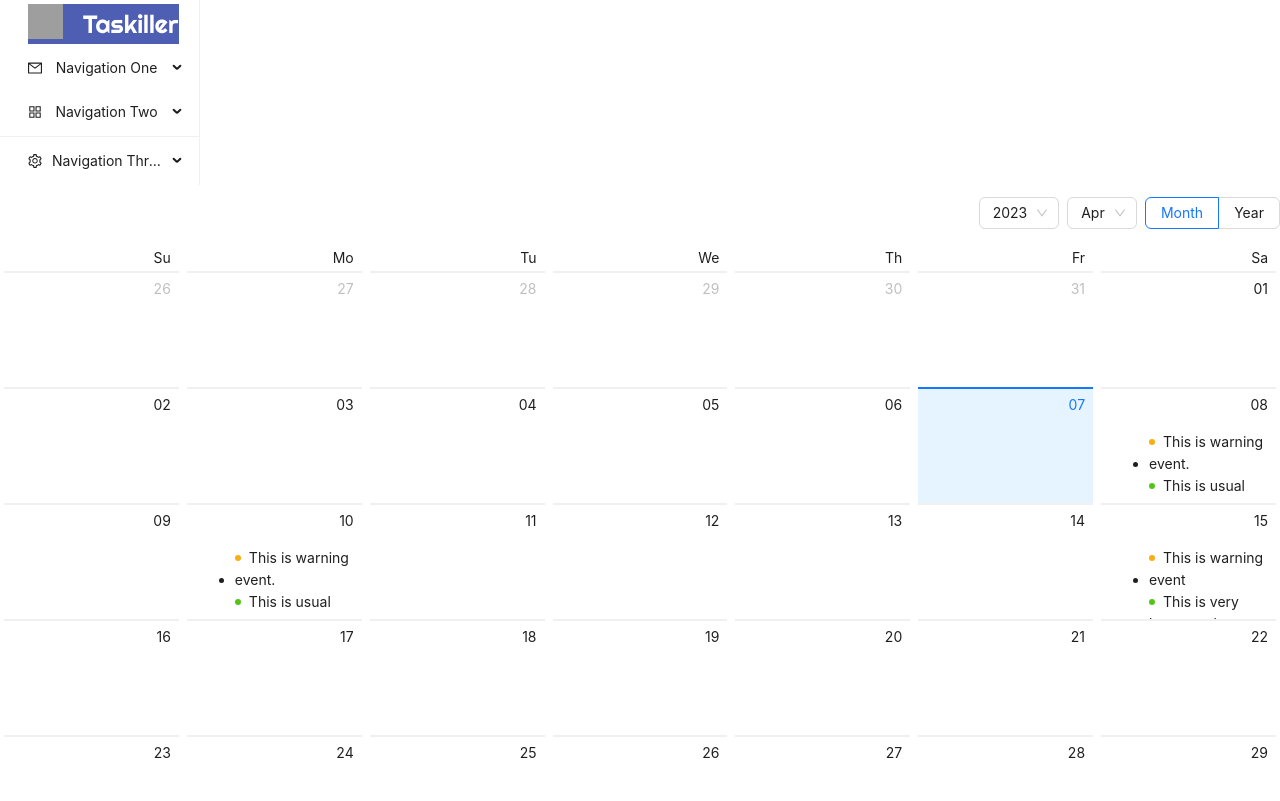
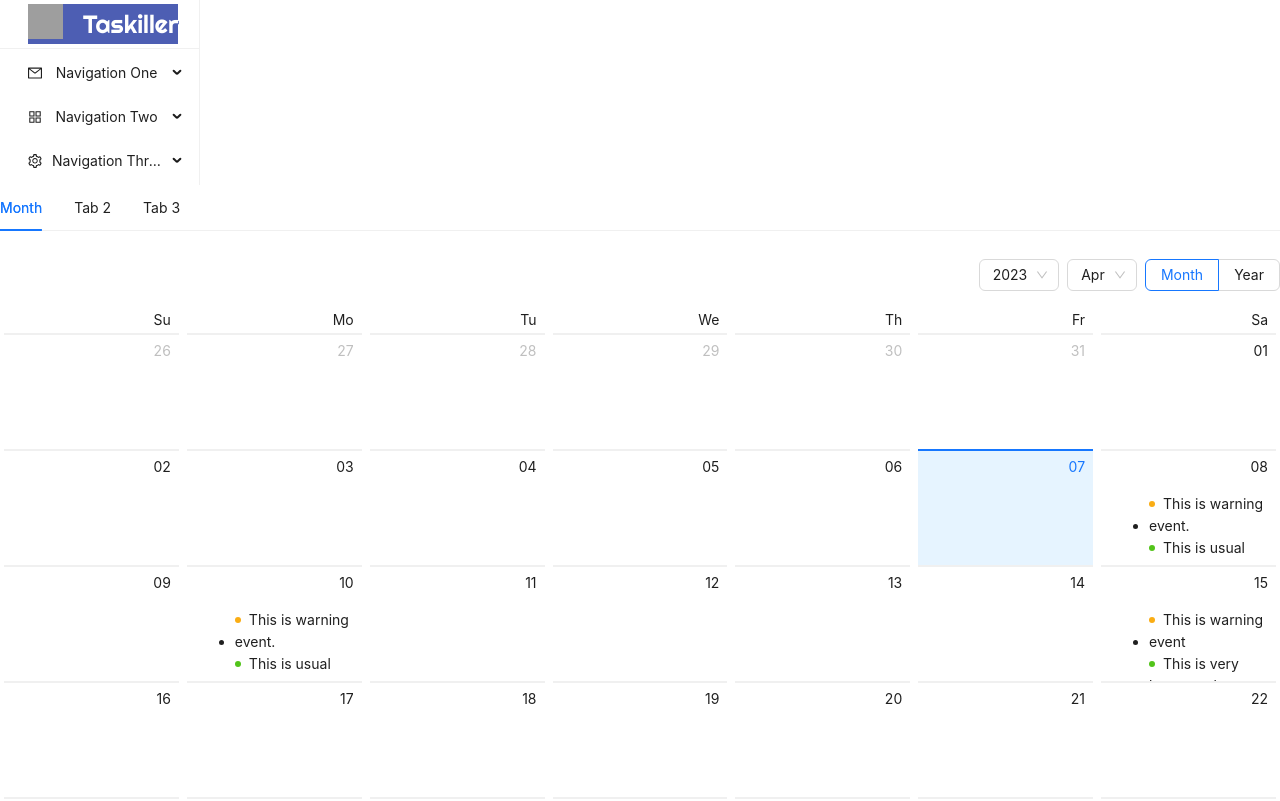
Before and after one commit to UI-UX-Bad-Team/task-management-project, a React (Create React App) app: page / in a window 1280 px wide. Shown: the top 801 px of the page. Built offline with nearby package versions, Linux system fonts and the light colour scheme; grey boxes are pictures that could not be loaded.

Commit message:
add Tabs component

```diff
--- a/src/App.js
+++ b/src/App.js
@@ -7,7 +7,6 @@
 function App() {
   return (
     <div className="App">
-		<Navigation />
       	<Dashboard />
     </div>
   );
--- /dev/null
+++ b/src/components/Calendars/Calendars.js
@@ -0,0 +1,136 @@
+import React from 'react';
+import { Tabs, Badge, Calendar } from 'antd';
+
+
+const monthCellRender = (value) => {
+	const num = getMonthData(value);
+	return num ? (
+	  <div className="notes-month">
+		<section>{num}</section>
+		<span>Backlog number</span>
+	  </div>
+	) : null;
+};
+
+const dateCellRender = (value) => {
+
+	const listData = getListData(value);
+
+	return (
+	  <ul className="events">
+			{listData.map((item) => (
+		  		<li key={item.content}>
+					<Badge status={item.type} text={item.content} />
+		  		</li>
+			))}
+	  </ul>
+	);
+};
+
+const cellRender = (current, info) => {
+	if (info.type === 'date') return dateCellRender(current);
+	if (info.type === 'month') return monthCellRender(current);
+	return info.originNode;
+};
+
+
+
+const getListData = (value) => {
+	let listData;
+	switch (value.date()) {
+	  case 8:
+		listData = [
+			{
+				type: 'warning',
+				content: 'This is warning event.',
+			},
+			{
+				type: 'success',
+				content: 'This is usual event.',
+			},
+		];
+		break;
+	  case 10:
+		listData = [
+		    {
+				type: 'warning',
+				content: 'This is warning event.',
+		  	},
+		  	{
+				type: 'success',
+				content: 'This is usual event.',
+		  	},
+		  	{
+				type: 'error',
+				content: 'This is error event.',
+		  	},
+		];
+		break;
+	case 15:
+		listData = [
+		  	{
+				type: 'warning',
+				content: 'This is warning event',
+			},
+		  	{
+				type: 'success',
+				content: 'This is very long usual event。。....',
+		  	},
+		  	{
+				type: 'error',
+				content: 'This is error event 1.',
+		  	},
+		  	{
+				type: 'error',
+				content: 'This is error event 2.',
+		  	},
+		  	{
+				type: 'error',
+				content: 'This is error event 3.',
+		  	},
+		  	{
+				type: 'error',
+				content: 'This is error event 4.',
+		  	},
+		];
+		break;
+	  	default:
+	}
+	return listData || [];
+  };
+const getMonthData = (value) => {
+	if (value.month() === 8) {
+	  	return 1394;
+	}
+};
+
+
+const tabChangeHandler = (key) => {
+  	};
+
+const items = [
+	{
+	  	key: 'Month',
+	  	label: `Month`,
+	  	children: <Calendar cellRender={cellRender} />,
+	},
+	{
+	  	key: 'Week',
+	  	label: `Tab 2`,
+	  	children: "",
+	},
+	{
+	  	key: '3',
+	    label: `Tab 3`,
+	  	children: `Content of Tab Pane 3`,
+	},
+];
+
+const Calendars = () => {
+
+	return (
+		<Tabs defaultActiveKey="1" items={items} onChange={tabChangeHandler} />
+	)
+}
+
+export default Calendars;
--- a/src/components/logo/logo.module.css
+++ b/src/components/logo/logo.module.css
@@ -4,8 +4,8 @@
 	display: flex;
 	gap: 20px;
 	background-color: hsla(230,40%,50%,1);
-	width: 100%;
 	box-sizing: border-box;
+	width: auto;
 }
 
 .appName{
--- a/src/components/navigation/Navigation.js
+++ b/src/components/navigation/Navigation.js
@@ -14,6 +14,9 @@
 
   	const items = [
 		getItem('', '', <Logo />),
+		{
+			type: 'divider',
+	  	},
 		getItem('Navigation One', 'sub1', <MailOutlined />, [
 	  	getItem('Item 1', 'g1', null, [getItem('Option 1', '1'), getItem('Option 2', '2')], 'group'),
 	  	getItem('Item 2', 'g2', null, [getItem('Option 3', '3'), getItem('Option 4', '4')], 'group'),
@@ -23,9 +26,6 @@
 	  	getItem('Option 6', '6'),
 	  	getItem('Submenu', 'sub3', null, [getItem('Option 7', '7'), getItem('Option 8', '8')]),
 	]),
-	{
-	  	type: 'divider',
-	},
 	getItem('Navigation Three', 'sub4', <SettingOutlined />, [
 	  	getItem('Option 9', '9'),
 	  	getItem('Option 10', '10'),
--- a/src/components/navigation/navigation.module.css
+++ b/src/components/navigation/navigation.module.css
@@ -0,0 +1,4 @@
+* {
+	padding: 0;
+	margin: 0;
+}
--- a/src/pages/dashboard/Dashboard.js
+++ b/src/pages/dashboard/Dashboard.js
@@ -1,106 +1,15 @@
-import react from 'react';
-import { Badge, Calendar } from 'antd';
-
-const getListData = (value) => {
-	let listData;
-	switch (value.date()) {
-	  case 8:
-		listData = [
-		  {
-			type: 'warning',
-			content: 'This is warning event.',
-		  },
-		  {
-			type: 'success',
-			content: 'This is usual event.',
-		  },
-		];
-		break;
-	  case 10:
-		listData = [
-		  {
-			type: 'warning',
-			content: 'This is warning event.',
-		  },
-		  {
-			type: 'success',
-			content: 'This is usual event.',
-		  },
-		  {
-			type: 'error',
-			content: 'This is error event.',
-		  },
-		];
-		break;
-	  case 15:
-		listData = [
-		  {
-			type: 'warning',
-			content: 'This is warning event',
-		  },
-		  {
-			type: 'success',
-			content: 'This is very long usual event。。....',
-		  },
-		  {
-			type: 'error',
-			content: 'This is error event 1.',
-		  },
-		  {
-			type: 'error',
-			content: 'This is error event 2.',
-		  },
-		  {
-			type: 'error',
-			content: 'This is error event 3.',
-		  },
-		  {
-			type: 'error',
-			content: 'This is error event 4.',
-		  },
-		];
-		break;
-	  default:
-	}
-	return listData || [];
-  };
-  const getMonthData = (value) => {
-	if (value.month() === 8) {
-	  return 1394;
-	}
-  };
-
-
+import styles from './dashboard.module.css'
+import Navigation from '../../components/navigation/Navigation';
+import Calendars from '../../components/Calendars/Calendars';
 
 const Dashboard = () => {
 
-	const monthCellRender = (value) => {
-		const num = getMonthData(value);
-		return num ? (
-		  <div className="notes-month">
-			<section>{num}</section>
-			<span>Backlog number</span>
-		  </div>
-		) : null;
-	  };
-	  const dateCellRender = (value) => {
-		const listData = getListData(value);
-		return (
-		  <ul className="events">
-			{listData.map((item) => (
-			  <li key={item.content}>
-				<Badge status={item.type} text={item.content} />
-			  </li>
-			))}
-		  </ul>
-		);
-	  };
-	  const cellRender = (current, info) => {
-		if (info.type === 'date') return dateCellRender(current);
-		if (info.type === 'month') return monthCellRender(current);
-		return info.originNode;
-	  };
-	  return <Calendar cellRender={cellRender} />;
+	return (
+		<div className={styles.dashboard}>
+			<Navigation />
+			<Calendars />
+		</div>
+	);
 }
 
 export default Dashboard;
--- /dev/null
+++ b/src/pages/dashboard/dashboard.module.css
@@ -0,0 +1,4 @@
+.dashboard {
+	display: grid;
+	grid-column: 2;
+}
```
Also changed, not shown: src/components/Calendars/calendars.module.css (added), src/components/layout/Layout.js (added).
